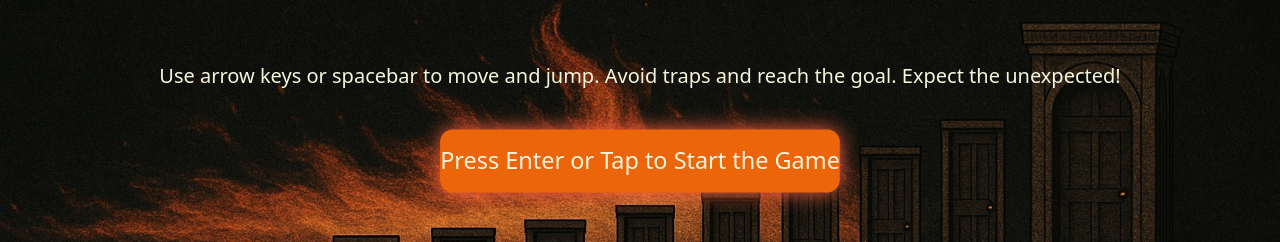
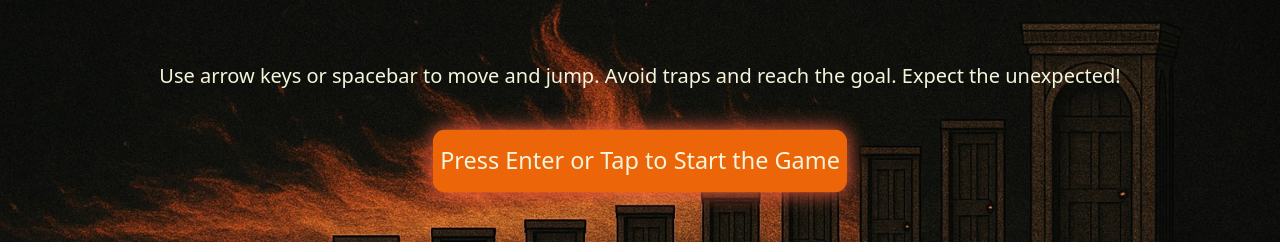
Before and after one commit to vsessvit/trust-issues-game, a plain HTML site: page index.html in a window 1280 px wide. Shown: the part 279-521 px from the top of the page. Drawn offline with nearby package versions, Linux system fonts and the light colour scheme.

Commit message:
Increase Start button border

```diff
--- a/style.css
+++ b/style.css
@@ -275,7 +275,7 @@ html, body {
     }
     canvas#gameCanvas {
         display: block;
-            margin: 10px auto 40 auto;
+        margin: 10px auto 40 auto;
         width: 910px;
         height: 550px;
         max-width: 910px;
@@ -730,7 +730,7 @@ html {
 .start-button {
     background-color: #ED6509;
     color: #F5F5DC;
-    border: none;
+    border: 7px solid transparent;
     padding: 1.2rem 2.2rem;
     font-size: 1.4rem;
     border-radius: 12px;
```
